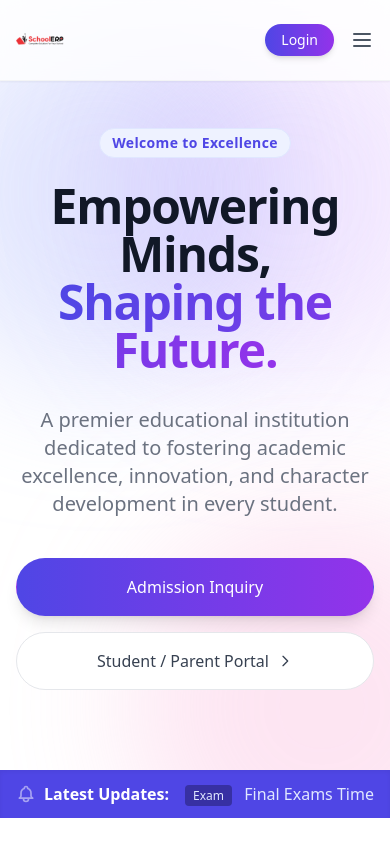
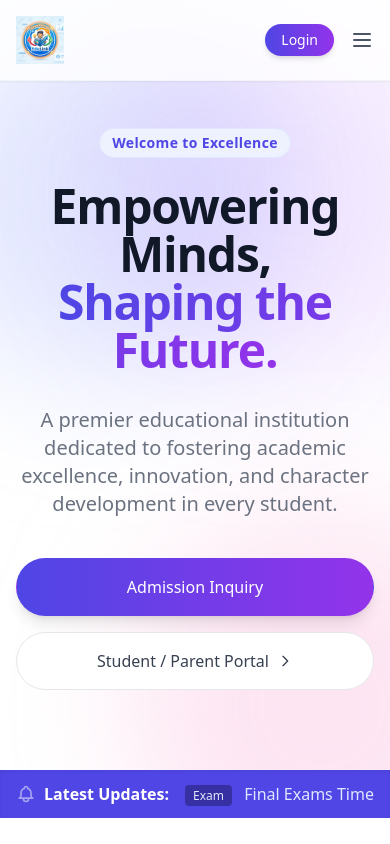
Before and after one commit to vs02354-cloud/ERPSCHOOLUI, an Angular app: page / in a window 390 px wide. Shown: the top 844 px of the page. Built offline with nearby package versions, Linux system fonts and the light colour scheme.

Commit message:
Fix mobile app navbar logo and update path in angular.json

```diff
--- a/angular.json
+++ b/angular.json
@@ -22,7 +22,8 @@
               {
                 "glob": "**/*",
                 "input": "public"
-              }
+              },
+              "src/assets"
             ],
             "styles": [
               "src/styles.css"
--- a/src/app/home/home.html
+++ b/src/app/home/home.html
@@ -5,7 +5,7 @@
     <div class="max-w-7xl mx-auto px-4 sm:px-6 lg:px-8">
       <div class="flex justify-between h-20 items-center">
         <div class="flex items-center gap-3">
-          <img src="assets/logo.png" alt="SchoolERP Logo" class="h-12 object-contain">
+          <img src="assets/logo.jpeg" alt="SchoolERP Logo" class="h-12 object-contain">
         </div>
         <div class="hidden md:flex space-x-8 items-center">
           <a routerLink="/about" class="text-gray-600 hover:text-indigo-600 font-medium transition-colors">About Us</a>
```
Also changed, not shown: src/assets/logo.jpeg (added), src/assets/logo.png (deleted).
